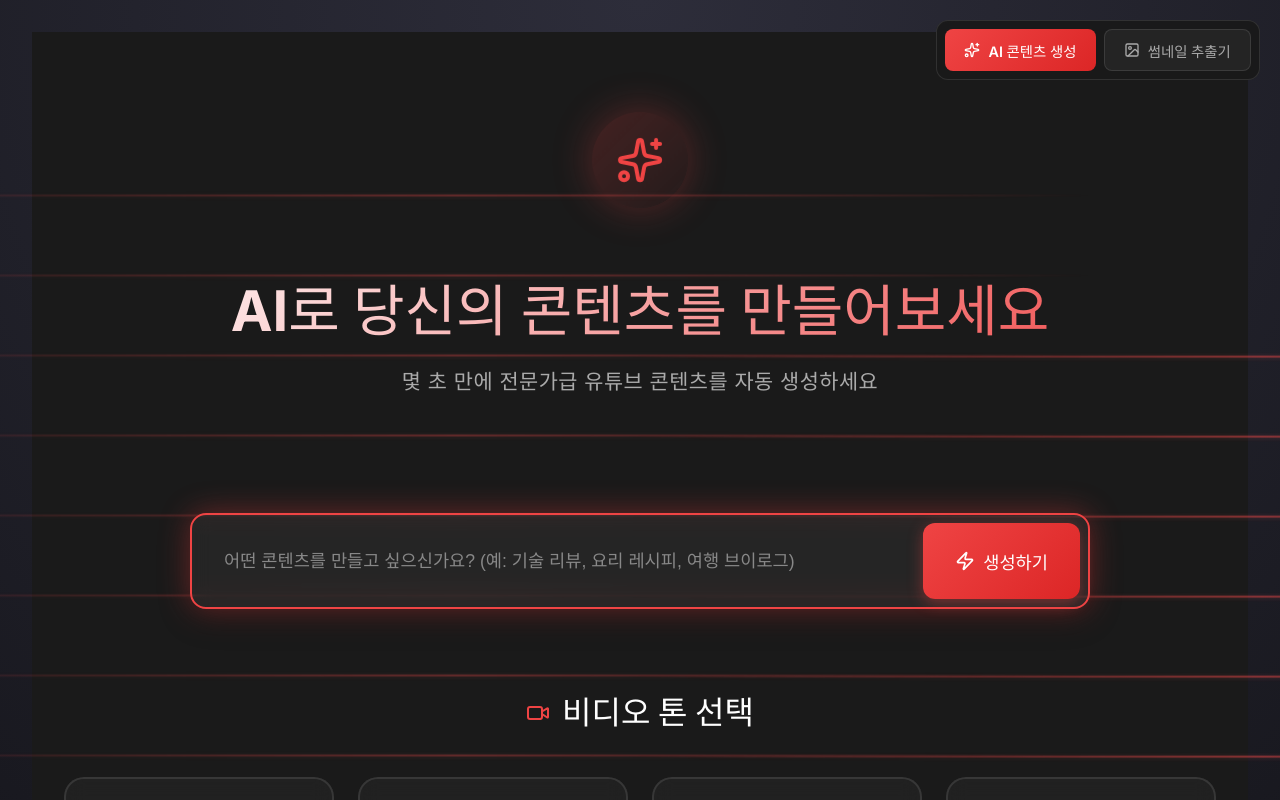
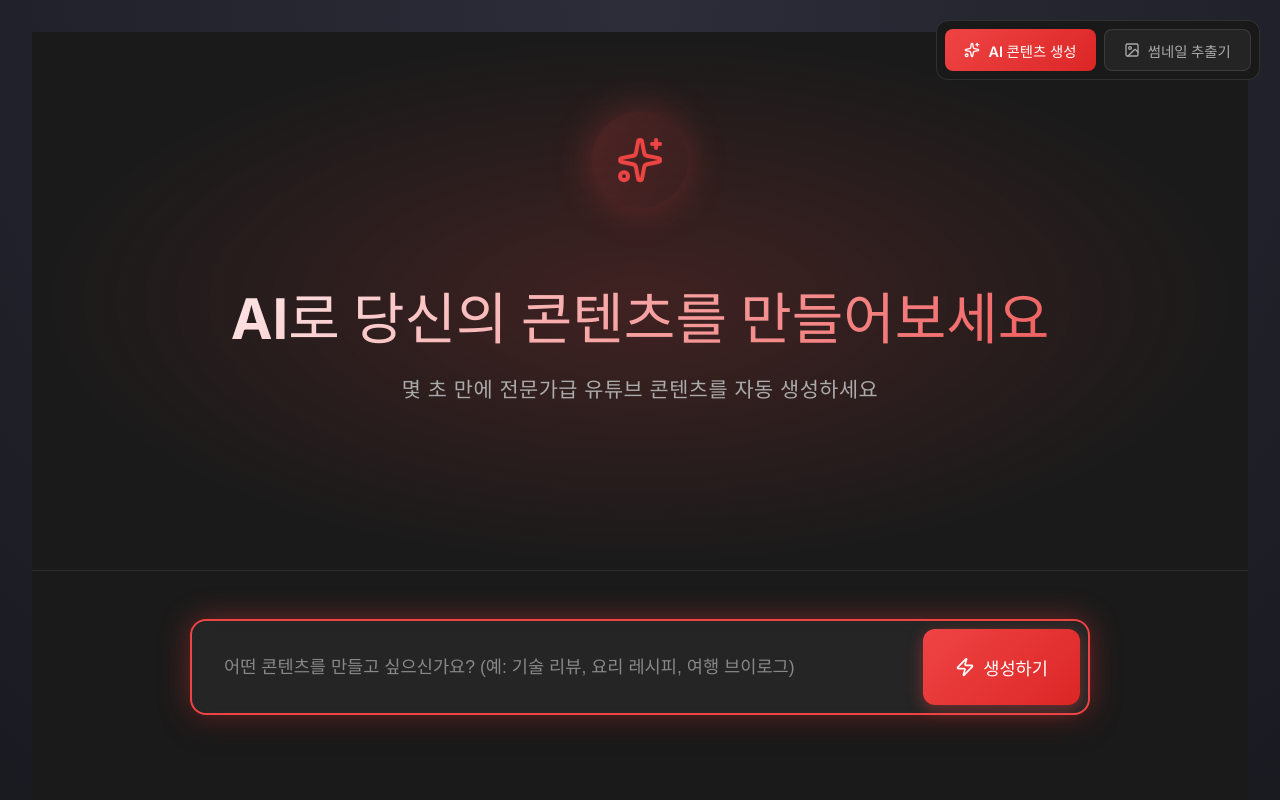
Before and after one commit to david153official-ctrl/youtube-thumbnail, a React (Vite) app: page / in a window 1280 px wide. Shown: the top 800 px of the page. Built offline with nearby package versions, Linux system fonts and the light colour scheme.

Commit message:
Add UnicornStudio hero embed

```diff
--- a/src/components/AILandingPage.css
+++ b/src/components/AILandingPage.css
@@ -7,6 +7,47 @@
   color: #ffffff;
 }
 
+/* UnicornStudio Hero */
+.us-hero {
+  position: relative;
+  overflow: hidden;
+  border-bottom: 1px solid rgba(255, 255, 255, 0.08);
+}
+
+.us-hero-bg {
+  position: absolute;
+  inset: 0;
+  z-index: 0;
+}
+
+.us-embed {
+  width: 100%;
+  height: 100%;
+}
+
+.us-hero-overlay {
+  position: absolute;
+  inset: 0;
+  z-index: 1;
+  background:
+    radial-gradient(ellipse at center, rgba(239, 68, 68, 0.18) 0%, rgba(26, 26, 26, 0.92) 70%),
+    linear-gradient(180deg, rgba(26, 26, 26, 0.2) 0%, rgba(26, 26, 26, 0.95) 100%);
+}
+
+.us-hero-content {
+  position: relative;
+  z-index: 2;
+  padding-top: 5rem;
+  padding-bottom: 5rem;
+}
+
+@media (max-width: 768px) {
+  .us-hero-content {
+    padding-top: 4rem;
+    padding-bottom: 4rem;
+  }
+}
+
 /* 배경 애니메이션 */
 .background-animation {
   position: fixed;
@@ -14,7 +55,7 @@
   left: 0;
   width: 100%;
   height: 100%;
-  z-index: 0;
+  z-index: -2;
   pointer-events: none;
   overflow: hidden;
 }
--- a/src/components/AILandingPage.jsx
+++ b/src/components/AILandingPage.jsx
@@ -1,5 +1,6 @@
 import React, { useState } from 'react';
 import { Sparkles, Video, Zap, TrendingUp } from 'lucide-react';
+import UnicornStudioEmbed from './UnicornStudioEmbed';
 import './AILandingPage.css';
 
 const AILandingPage = () => {
@@ -61,20 +62,27 @@ const AILandingPage = () => {
         ))}
       </div>
 
+      {/* 상단 UnicornStudio 히어로 */}
+      <section className="us-hero">
+        <div className="us-hero-bg" aria-hidden="true">
+          <UnicornStudioEmbed projectId="yliYCk9TOikh4aGNlWjn" className="us-embed" />
+        </div>
+        <div className="us-hero-overlay" aria-hidden="true" />
+
+        <div className="content-wrapper us-hero-content">
+          {/* 헤더 섹션 */}
+          <header className="hero-section">
+            <div className="hero-icon">
+              <Sparkles size={48} strokeWidth={2} />
+            </div>
+            <h1 className="main-title">AI로 당신의 콘텐츠를 만들어보세요</h1>
+            <p className="subtitle">몇 초 만에 전문가급 유튜브 콘텐츠를 자동 생성하세요</p>
+          </header>
+        </div>
+      </section>
+
       {/* 메인 컨텐츠 */}
       <div className="content-wrapper">
-        {/* 헤더 섹션 */}
-        <header className="hero-section">
-          <div className="hero-icon">
-            <Sparkles size={48} strokeWidth={2} />
-          </div>
-          <h1 className="main-title">
-            AI로 당신의 콘텐츠를 만들어보세요
-          </h1>
-          <p className="subtitle">
-            몇 초 만에 전문가급 유튜브 콘텐츠를 자동 생성하세요
-          </p>
-        </header>
 
         {/* 검색 바 섹션 */}
         <section className="search-section">
--- /dev/null
+++ b/src/components/UnicornStudioEmbed.jsx
@@ -0,0 +1,70 @@
+import { useEffect, useMemo } from 'react';
+
+const UNICORN_SCRIPT_ID = 'unicornstudio-umd';
+const UNICORN_SCRIPT_SRC =
+  'https://cdn.jsdelivr.net/gh/hiunicornstudio/unicornstudio.js@v1.5.2/dist/unicornStudio.umd.js';
+
+function loadUnicornStudioScript() {
+  if (typeof window === 'undefined') return Promise.resolve();
+
+  if (document.getElementById(UNICORN_SCRIPT_ID)) {
+    return Promise.resolve();
+  }
+
+  return new Promise((resolve, reject) => {
+    const script = document.createElement('script');
+    script.id = UNICORN_SCRIPT_ID;
+    script.src = UNICORN_SCRIPT_SRC;
+    script.async = true;
+
+    script.onload = () => resolve();
+    script.onerror = () => reject(new Error('Failed to load UnicornStudio script'));
+
+    (document.head || document.body).appendChild(script);
+  });
+}
+
+export default function UnicornStudioEmbed({ projectId, className }) {
+  const projectKey = useMemo(() => projectId, [projectId]);
+
+  useEffect(() => {
+    let cancelled = false;
+
+    async function init() {
+      try {
+        await loadUnicornStudioScript();
+        if (cancelled) return;
+
+        if (!window.UnicornStudio) {
+          window.UnicornStudio = { isInitialized: false };
+        }
+
+        // Allow re-initialization for newly mounted embeds.
+        requestAnimationFrame(() => {
+          try {
+            window.UnicornStudio?.init?.();
+            window.UnicornStudio.isInitialized = true;
+          } catch {
+            // Ignore init errors to avoid breaking the page.
+          }
+        });
+      } catch {
+        // Ignore load errors to avoid breaking the page.
+      }
+    }
+
+    init();
+
+    return () => {
+      cancelled = true;
+    };
+  }, [projectKey]);
+
+  return (
+    <div
+      className={className}
+      data-us-project={projectKey}
+      style={{ width: '100%', height: '100%' }}
+    />
+  );
+}
```
